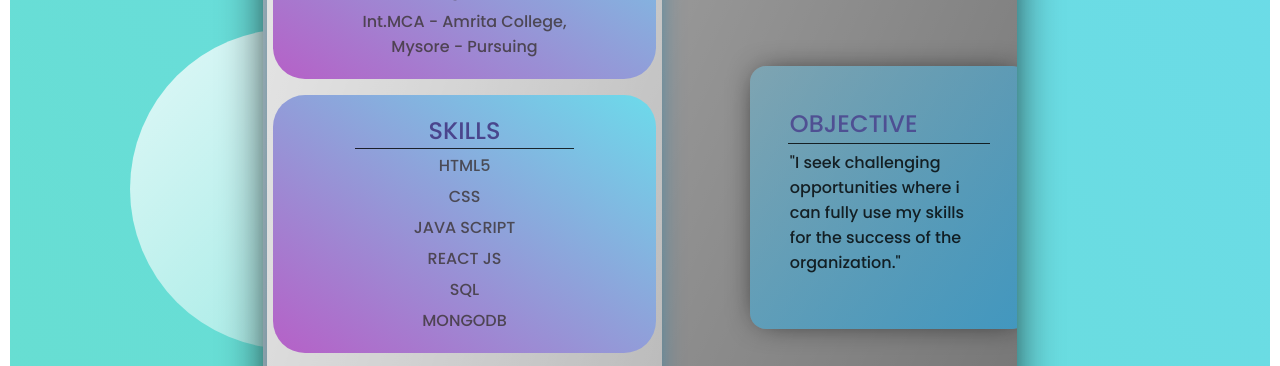
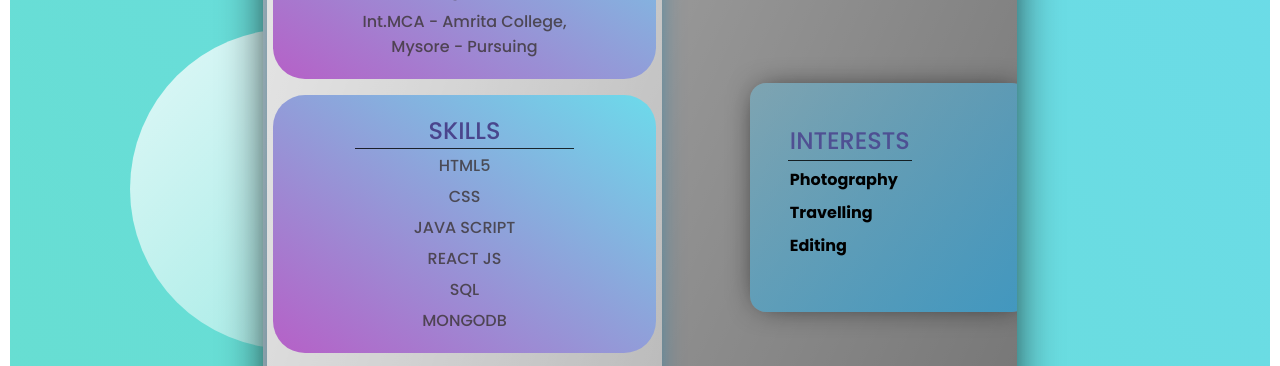
Before and after one commit to nishanthr18/nishanthr18.github.io, a plain HTML site: page index.html in a window 1280 px wide. Shown: the part 409-775 px from the top of the page. Drawn offline with Linux system fonts and the light colour scheme.

Commit message:
Update index.html

```diff
--- a/index.html
+++ b/index.html
@@ -67,10 +67,10 @@
           <div class="cards">
             <div class="card">
               <div class="card-info">
-                <h2>OBJECTIVE</h2>
-                <p>"I seek challenging opportunities where i can fully use my
-                  skills for the success of the organization."
-                </p>
+                <h2>INTERESTS</h2>
+                <h4>Photography</h4>
+                <h4>Travelling</h4>
+                <h4>Editing</h4>
               </div>
             </div>
             <div class="card">
```
